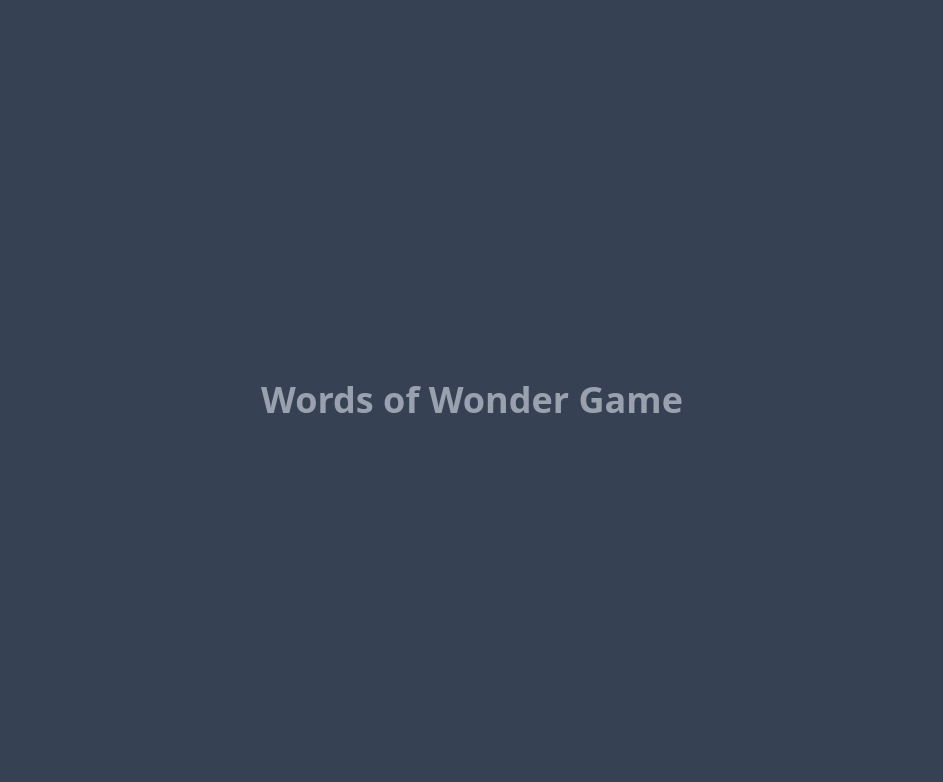
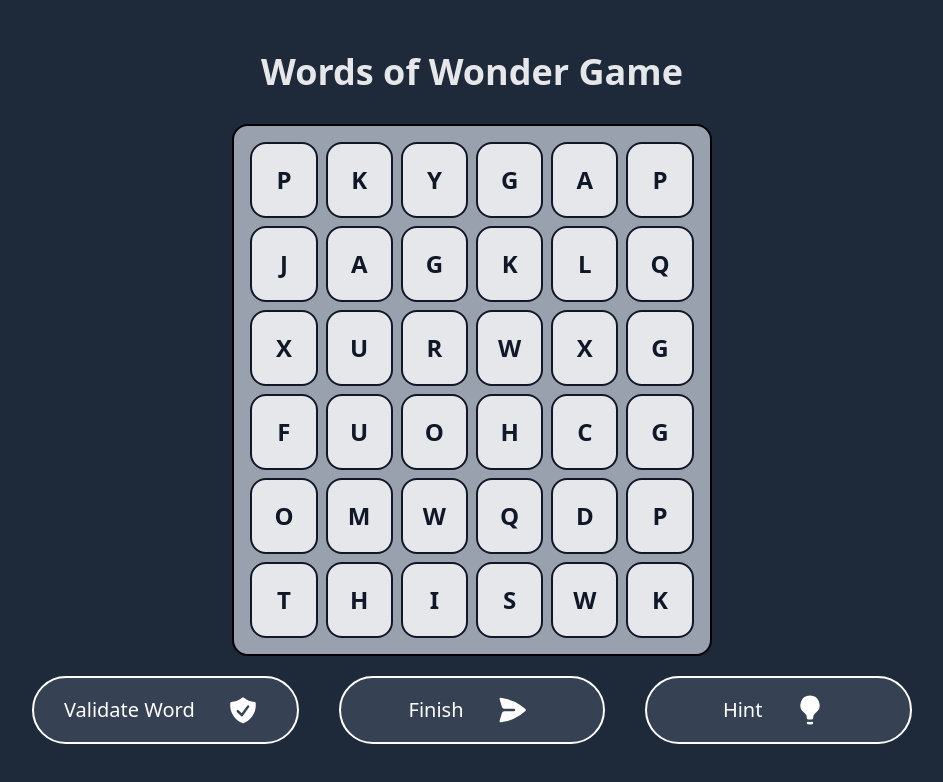
Before and after one commit to kdev307/word-search-puzzle, a React (Vite) app: page / in a window 1280 px wide. Shown: the top 782 px of the page, without its empty margins (168-1111 px from the left). Built offline with nearby package versions, Linux system fonts and the light colour scheme.

Commit message:
adding some additional stuffs for game

```diff
--- a/src/App.css
+++ /dev/null
@@ -1,6 +0,0 @@
-#root {
-    max-width: 1280px;
-    margin: 0 auto;
-    padding: 2rem;
-    text-align: center;
-}
--- a/src/App.tsx
+++ b/src/App.tsx
@@ -1,8 +1,10 @@
+import WordsOfWonder from "./components/WordsOfWonder";
+
 function App() {
     return (
-        <div className="w-full h-dvh bg-gray-700 flex flex-col items-center justify-center">
-            <h1 className="text-4xl text-center font-bold text-gray-400"> Words of Wonder Game</h1>
-        </div>
+        <>
+            <WordsOfWonder />
+        </>
     );
 }
 
--- /dev/null
+++ b/src/components/WordsOfWonder.tsx
@@ -0,0 +1,43 @@
+import { LightBulbIcon, PaperAirplaneIcon, ShieldCheckIcon } from "@heroicons/react/20/solid";
+import Button from "./Button";
+import Title from "./Title";
+import Grid from "./Grid";
+
+function WordsOfWonder() {
+    return (
+        <div className="w-full h-dvh bg-gray-800 flex flex-col items-center justify-center">
+            <Title as="h1" style="text-4xl text-center font-bold text-gray-200" className="mb-4">
+                Words of Wonder Game
+            </Title>
+
+            <div className="flex items-center justify-evenly">
+                <Grid />
+            </div>
+
+            <div className="flex items-center justify-center gap-10 px-10 py-5 w-3/4">
+                <Button
+                    icon={<ShieldCheckIcon className="size-8" />}
+                    text="Validate Word"
+                    style="bg-gray-700 text-white w-full"
+                    onClick={() => alert("Validate")}
+                />
+
+                <Button
+                    icon={<PaperAirplaneIcon className="size-8" />}
+                    text="Finish"
+                    style="bg-gray-700 text-white w-full"
+                    onClick={() => alert("Finish")}
+                />
+
+                <Button
+                    icon={<LightBulbIcon className="size-8" />}
+                    text="Hint"
+                    style="bg-gray-700 text-white w-full"
+                    onClick={() => alert("Hint")}
+                />
+            </div>
+        </div>
+    );
+}
+
+export default WordsOfWonder;
```
